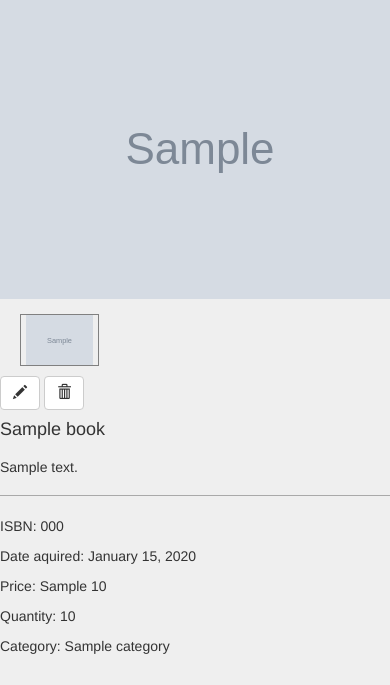
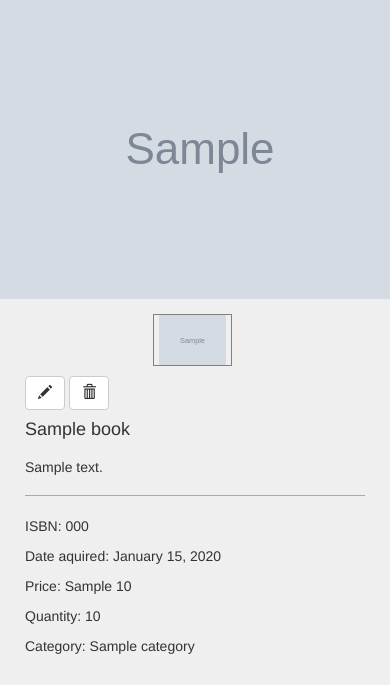
Before and after one commit to agustincastro/Collector, a Django app: page /catalog/itemdetails/1/ in a window 390 px wide; the page is wider, and only the part inside the window is pictured. Shown: the part 159-844 px from the top of that part. Run offline with Django 3.2, Linux system fonts and the light colour scheme; a user stored in the database is signed in; tables that the repository leaves empty hold one stand-in row (values such as "Sample post"); grey boxes marked "Sample" are stand-in pictures; some libraries are stand-ins or nearby versions.

Commit message:
Improved responsive layout in the item details template

```diff
--- a/static/css/catalog.css
+++ b/static/css/catalog.css
@@ -1,8 +1,7 @@
-
 /* Item Gallery */
 
-#products{
-    padding:0 9px 0 9px;
+#products {
+    padding: 0 9px 0 9px;
 }
 
 .thumbnail {
@@ -60,19 +59,18 @@
     box-shadow: 0 3px 6px rgba(0, 0, 0, 0.16), 0 3px 6px rgba(0, 0, 0, 0.23);
 }
 
-
 /* Item Details */
 
-.thumbnail-gallery{
-    margin-left: 20px;
+.thumbnail-gallery {
     margin-top: 15px;
+    text-align: center;
 }
 
-.thumbnail-gallery > li{
+.thumbnail-gallery > li {
     list-style-position: inside;
     border: 1px solid gray;
 }
 
-.thumbnail-gallery > li > img{
+.thumbnail-gallery > li > img {
     max-height: 50px;
 }
--- a/templates/catalog/index.html
+++ b/templates/catalog/index.html
@@ -53,7 +53,6 @@
                 </div>
             </div>
 
-
         </div>
 
     </div>
--- a/templates/catalog/item_details.html
+++ b/templates/catalog/item_details.html
@@ -3,9 +3,10 @@
 
 {% block content %}
 
+
     <div class="row">
-        <div class="col-lg-4">
-            <img class="group list-group-image"
+        <div class="col-lg-3 center-block">
+            <img class="group list-group-image center-block"
                  src="{{ object.image_url|default_if_none:"/media/book_images/no_image.png" }}" alt=""/>
             <ul class="list-inline thumbnail-gallery">
                 {% for image in images %}
@@ -16,7 +17,7 @@
             </ul>
         </div>
 
-        <div class="col-lg-8">
+        <div style="padding: 0 40px 0 40px" class="col-lg-7 center-block">
 
             <a class="btn btn-default" href="{% url 'edit_item' pk=object.pk %}"><span
                     class="glyphicon glyphicon-pencil"></span></a>
```
Lines whose indentation alone changed are shown as unchanged.
